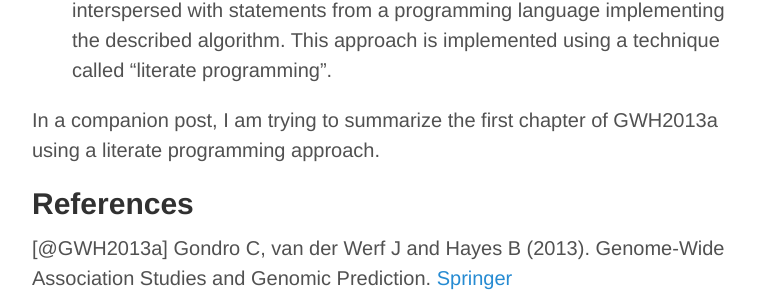
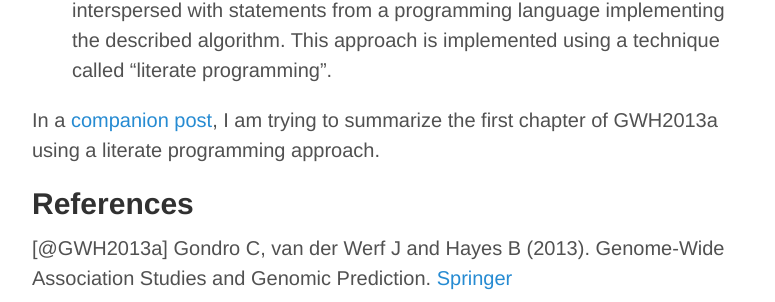
Before and after one commit to charlotte-ngs/charlotte-ngs.github.io, a Jekyll site: the page built from _posts/2015-01-27-SuggestedImprovementToGWH2013a.md, in a window 1280 px wide. Shown: the part 1066-1368 px from the top of the page, without its empty margins (248-1023 px from the left). Built offline with Jekyll 4.4.1, drawn with Linux system fonts in a browser that asks for light colours; Markdown is read by kramdown in place of the engine named in the settings; comment, search, counter and statistics services are not loaded; part of the change alters nothing that is shown.

```diff
--- a/_posts/2015-01-27-SuggestedImprovementToGWH2013a.md
+++ b/_posts/2015-01-27-SuggestedImprovementToGWH2013a.md
@@ -34,7 +34,7 @@ Fast prototyping means that one can turn ideas very quickly into results. Hence
 2. Reproducible research
 In principle, the term reproducible research is almost a pleonasm like a round circle, because research should always be reproducible. But the term as it stands here has a more specific meaning. Reproducible research in the context of computational sciences means that algorithms and programs are explained in a natural language which is interspersed with statements from a programming language implementing the described algorithm. This approach is implemented using a technique called "literate programming".
 
-In a companion post, I am trying to summarize the first chapter of GWH2013a using a literate programming approach.
+In a [companion post](http://charlotte-ngs.github.io/ImpGWH2013a/notes/ImpGWH2013a.html), I am trying to summarize the first chapter of GWH2013a using a literate programming approach.
 
 
 ## References
```
